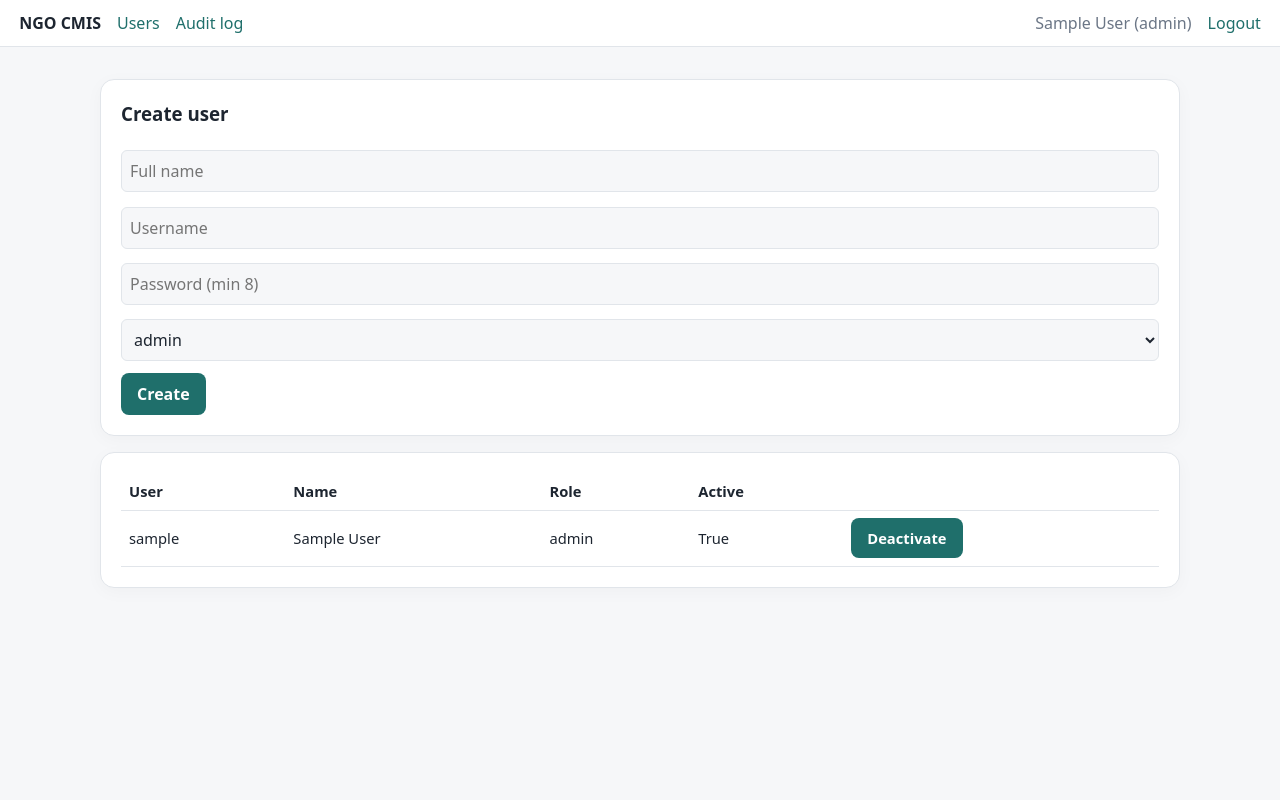
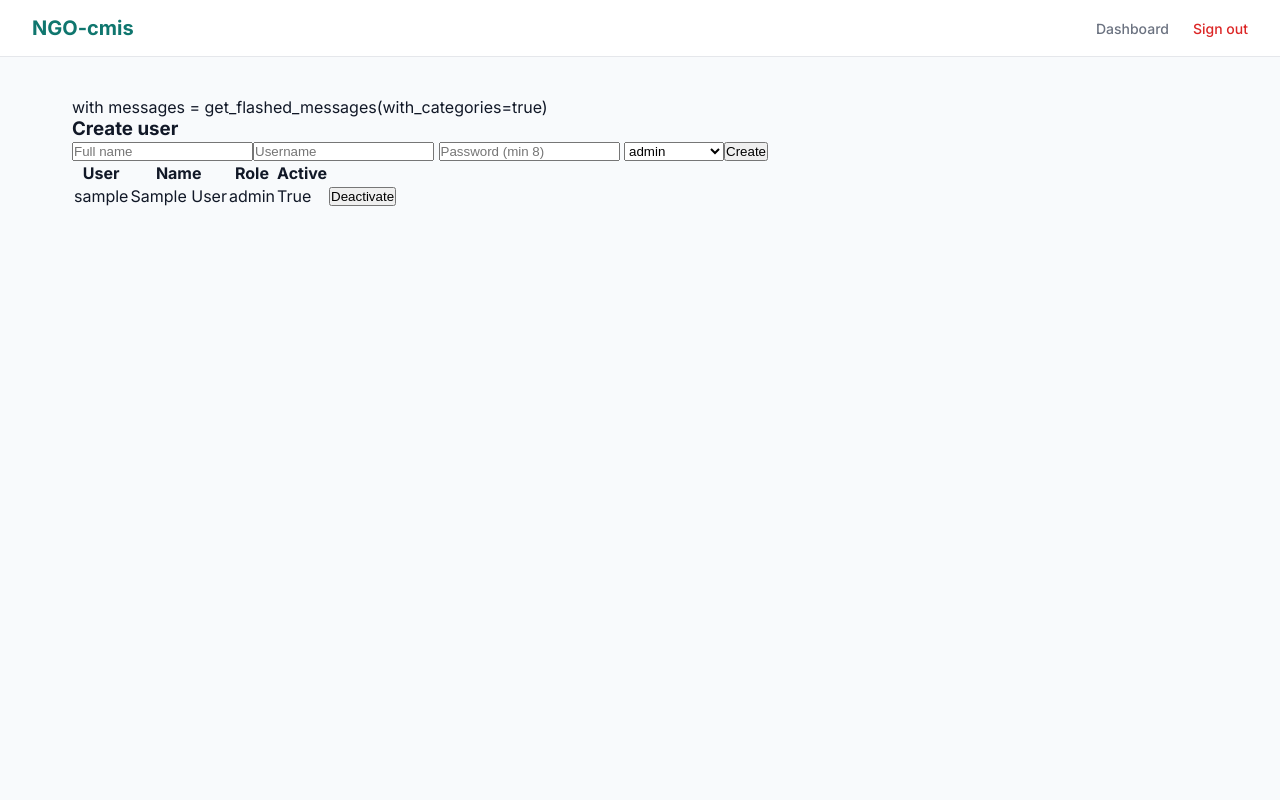
Before and after one commit to M-Katoka/NGO-cmis, a Flask app: page /admin/users in a window 1280 px wide. Run offline with Flask 3, Linux system fonts and the light colour scheme; the visitor is signed in with stand-in values (Sample User, id 1); data comes from the database, SQL or seed files in the repository.

Commit message:
Refactor base.html with new layout and styles
Updated HTML structure and styling for base template.

```diff
--- a/app/templates/base.html
+++ b/app/templates/base.html
@@ -1,21 +1,120 @@
-<!doctype html>
-<html lang="en"><head><meta charset="utf-8"><meta name="viewport" content="width=device-width,initial-scale=1">
-<title>{% block title %}NGO CMIS · Case Management{% endblock %}</title>
-<link rel="stylesheet" href="{{ url_for('static', filename='css/style.css') }}"></head>
+<!DOCTYPE html>
+<html lang="en">
+<head>
+    <meta charset="UTF-8">
+    <meta name="viewport" content="width=device-width, initial-scale=1.0">
+    <title>{% block title %}NGO-cmis{% endblock %}</title>
+    <!-- Google Fonts for crisp typography -->
+    <link href="https://fonts.googleapis.com/css2?family=Inter:wght@400;500;600;700&display=swap" rel="stylesheet">
+    <style>
+        :root {
+            --primary: #0f766e;
+            --primary-hover: #115e59;
+            --bg-color: #f8fafc;
+            --text-main: #111827;
+            --text-muted: #6b7280;
+            --border-color: #e5e7eb;
+        }
+
+        * {
+            box-sizing: border-box;
+            margin: 0;
+            padding: 0;
+        }
+
+        body {
+            font-family: 'Inter', sans-serif, -apple-system, BlinkMacSystemFont, "Segoe UI", Roboto;
+            background-color: var(--bg-color);
+            color: var(--text-main);
+            min-height: 100vh;
+            display: flex;
+            flex-direction: column;
+        }
+
+        /* Navbar Styling */
+        .navbar {
+            background-color: #ffffff;
+            border-bottom: 1px solid var(--border-color);
+            padding: 1rem 2rem;
+            display: flex;
+            justify-content: space-between;
+            align-items: center;
+        }
+
+        .navbar-brand {
+            font-weight: 700;
+            font-size: 1.25rem;
+            color: var(--primary);
+            text-decoration: none;
+        }
+
+        .navbar-nav {
+            list-style: none;
+            display: flex;
+            gap: 1.5rem;
+            align-items: center;
+        }
+
+        .navbar-nav a {
+            text-decoration: none;
+            color: var(--text-muted);
+            font-size: 0.875rem;
+            font-weight: 500;
+            transition: color 0.2s;
+        }
+
+        .navbar-nav a:hover {
+            color: var(--primary);
+        }
+
+        /* Main Content Layout */
+        .main-content {
+            flex: 1;
+            padding: 2.5rem 2rem;
+            max-width: 1200px;
+            width: 100%;
+            margin: 0 auto;
+        }
+
+        /* Flash Messages */
+        .alert {
+            padding: 0.75rem 1rem;
+            border-radius: 6px;
+            margin-bottom: 1.5rem;
+            font-size: 0.875rem;
+        }
+        .alert-success { background-color: #ecfdf5; color: #065f46; border: 1px solid #a7f3d0; }
+        .alert-error { background-color: #fef2f2; color: #991b1b; border: 1px solid #fecaca; }
+    </style>
+    {% block extra_head %}{% endblock %}
+</head>
 <body>
-{% if current_user.is_authenticated %}
-<nav><strong>NGO CMIS</strong>
-  {% if current_user.role in ('supervisor','case_worker') %}
-    <a href="{{ url_for('main.dashboard') }}">Dashboard</a>
-    <a href="{{ url_for('beneficiaries.index') }}">Beneficiaries</a>
-    <a href="{{ url_for('cases.index') }}">Cases</a>
-  {% endif %}
-  {% if current_user.role in ('supervisor','management') %}<a href="{{ url_for('reports.summary') }}">Reports</a>{% endif %}
-  {% if current_user.role == 'admin' %}<a href="{{ url_for('admin.users') }}">Users</a><a href="{{ url_for('admin.audit') }}">Audit log</a>{% endif %}
-  <span class="sp"></span><span class="muted">{{ current_user.full_name }} ({{ current_user.role }})</span>
-  <a href="{{ url_for('auth.logout') }}">Logout</a></nav>
-{% endif %}
-<main>
-{% with messages = get_flashed_messages(with_categories=true) %}{% for cat,m in messages %}<div class="flash {{ cat }}">{{ m }}</div>{% endfor %}{% endwith %}
-{% block content %}{% endblock %}
-</main></body></html>
+
+    <nav class="navbar">
+        <a href="{{ url_for('main.index') }}" class="navbar-brand">NGO-cmis</a>
+        <ul class="navbar-nav">
+            {% if current_user.is_authenticated %}
+                <li><a href="{{ url_for('main.index') }}">Dashboard</a></li>
+                <li><a href="{{ url_for('auth.logout') }}" style="color: #dc2626;">Sign out</a></li>
+            {% else %}
+                <li><a href="{{ url_for('auth.login') }}">Sign in</a></li>
+            {% endif %}
+        </ul>
+    </nav>
+
+    <main class="main-content">
+        <!-- Flash messages block -->
+        with messages = get_flashed_messages(with_categories=true)
+        {% if messages %}
+            {% for category, message in messages %}
+                <div class="alert alert-{{ 'error' if category == 'error' else 'success' }}">
+                    {{ message }}
+                </div>
+            {% endfor %}
+        {% endif %}
+
+        {% block content %}{% endblock %}
+    </main>
+
+</body>
+</html>
```
